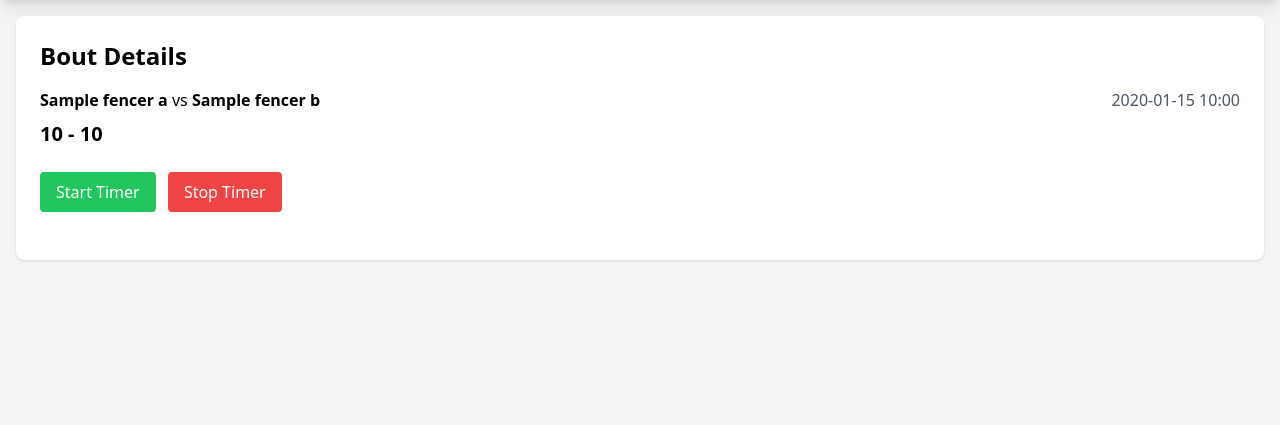
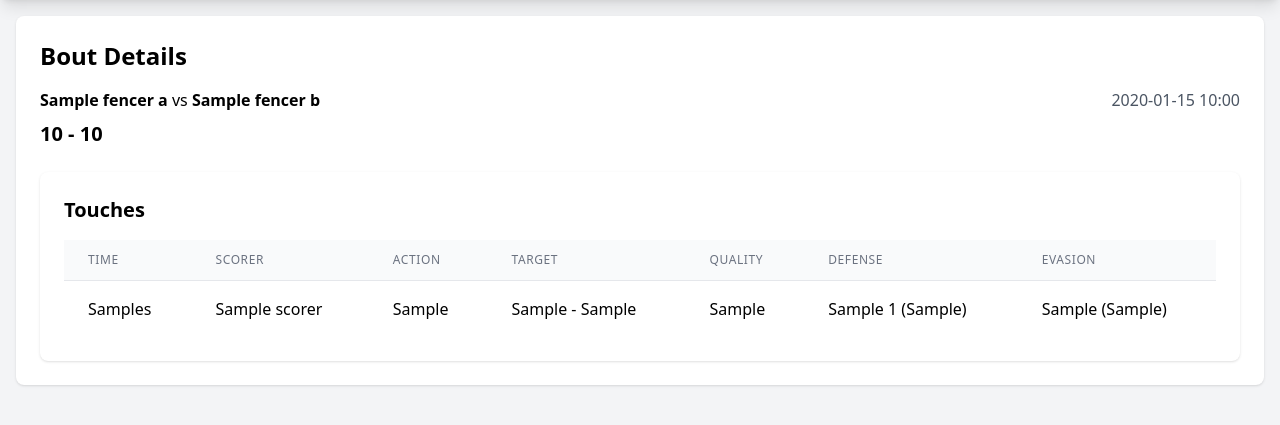
Before and after one commit to alexdong/fencing-data-collector, a Flask app: template templates/bout_detail.html in a window 1280 px wide. Shown: the part 60-485 px from the top of the page. Run offline with Flask 3, Linux system fonts and the light colour scheme; the template is opened without the code that fills it: most values are stand-ins (such as "Sample title", 1, 10 or a date in 2020); some libraries are stand-ins or nearby versions.

Commit message:
feat: Add weapon display in bout list and touches table in bout detail

```diff
--- a/templates/bout_detail.html
+++ b/templates/bout_detail.html
@@ -20,23 +20,47 @@
         </div>
     </div>
 
-    <div class="mb-6">
-        <button id="start-timer"
-                class="bg-green-500 text-white px-4 py-2 rounded mr-2"
-                hx-post="/api/bout/{{ bout.id }}/timer/start"
-                hx-swap="none">
-            Start Timer
-        </button>
-        <button id="stop-timer"
-                class="bg-red-500 text-white px-4 py-2 rounded"
-                hx-post="/api/bout/{{ bout.id }}/timer/stop"
-                hx-swap="none">
-            Stop Timer
-        </button>
-    </div>
-
-    <div id="touch-form" class="hidden">
-        <!-- Touch recording form will go here -->
+    <!-- Touches Table -->
+    <div class="bg-white p-6 rounded-lg shadow mt-6">
+        <h2 class="text-xl font-semibold mb-4">Touches</h2>
+        <table class="min-w-full divide-y divide-gray-200">
+            <thead class="bg-gray-50">
+                <tr>
+                    <th class="px-6 py-3 text-left text-xs font-medium text-gray-500 uppercase tracking-wider">Time</th>
+                    <th class="px-6 py-3 text-left text-xs font-medium text-gray-500 uppercase tracking-wider">Scorer</th>
+                    <th class="px-6 py-3 text-left text-xs font-medium text-gray-500 uppercase tracking-wider">Action</th>
+                    <th class="px-6 py-3 text-left text-xs font-medium text-gray-500 uppercase tracking-wider">Target</th>
+                    <th class="px-6 py-3 text-left text-xs font-medium text-gray-500 uppercase tracking-wider">Quality</th>
+                    <th class="px-6 py-3 text-left text-xs font-medium text-gray-500 uppercase tracking-wider">Defense</th>
+                    <th class="px-6 py-3 text-left text-xs font-medium text-gray-500 uppercase tracking-wider">Evasion</th>
+                </tr>
+            </thead>
+            <tbody class="bg-white divide-y divide-gray-200">
+                {% for touch in bout.touches %}
+                <tr>
+                    <td class="px-6 py-4 whitespace-nowrap">{{ touch.seconds_from_start }}s</td>
+                    <td class="px-6 py-4 whitespace-nowrap">{{ touch.scorer }}</td>
+                    <td class="px-6 py-4 whitespace-nowrap">{{ touch.action_type }}</td>
+                    <td class="px-6 py-4 whitespace-nowrap">{{ touch.hit_line }} - {{ touch.hit_target }}</td>
+                    <td class="px-6 py-4 whitespace-nowrap">{{ touch.hit_quality }}</td>
+                    <td class="px-6 py-4 whitespace-nowrap">
+                        {% if touch.defense_parry_type != 'none' %}
+                            {{ touch.defense_parry_type }} {{ touch.defense_parry_number }} ({{ touch.defense_parry_quality }})
+                        {% else %}
+                            None
+                        {% endif %}
+                    </td>
+                    <td class="px-6 py-4 whitespace-nowrap">
+                        {% if touch.evasion_type != 'none' %}
+                            {{ touch.evasion_type }} ({{ touch.evasion_success }})
+                        {% else %}
+                            None
+                        {% endif %}
+                    </td>
+                </tr>
+                {% endfor %}
+            </tbody>
+        </table>
     </div>
 </div>
 {% endblock %}
--- a/templates/bout_list.html
+++ b/templates/bout_list.html
@@ -31,6 +31,7 @@
                         <span class="font-semibold">{{ bout.fencer_a.name }}</span>
                         vs
                         <span class="font-semibold">{{ bout.fencer_b.name }}</span>
+                        <span class="text-gray-500 ml-2">({{ bout.weapon }})</span>
                     </div>
                     <div class="text-gray-600">
                         <span>{{ bout.final_score_a }} - {{ bout.final_score_b }}</span>
```
